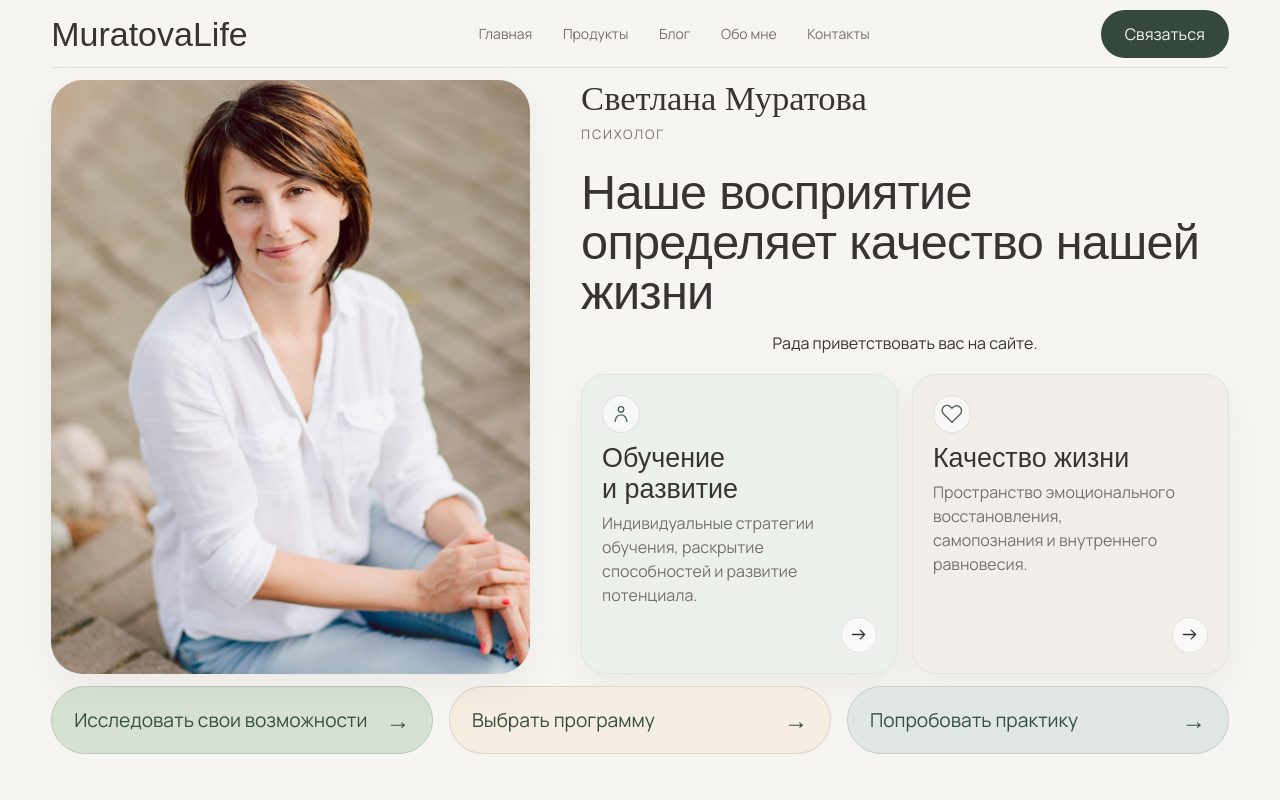
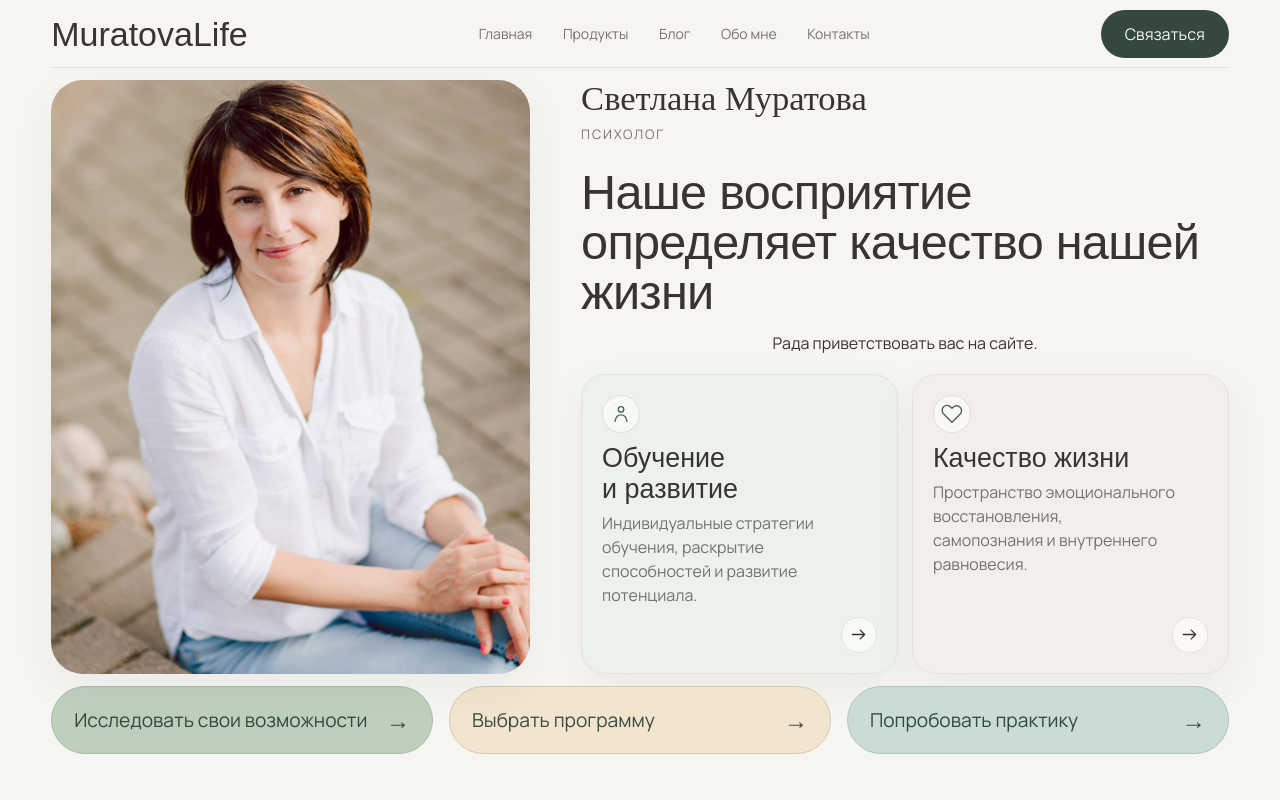
Before and after one commit to snmuratova/muratovalife-site, a Next.js app: page / in a window 1280 px wide. Shown: the top 800 px of the page. Built offline with nearby package versions, Linux system fonts and the light colour scheme; a web font is replaced by a local one.

Commit message:
Add files via upload

```diff
--- a/package.json
+++ b/package.json
@@ -1,6 +1,6 @@
 {
   "name": "muratovalife-site",
-  "version": "0.34.0",
+  "version": "0.35.0",
   "private": true,
   "scripts": {
     "dev": "next dev",
--- a/src/app/globals.css
+++ b/src/app/globals.css
@@ -748,3 +748,30 @@ body { font-size: var(--type-body); line-height: var(--leading-body); }
 .home-practice-retreat > h3,
 .home-practice-retreat > p {position:relative;z-index:2;}
 .home-practice-retreat > span {position:absolute;right:26px;bottom:20px;z-index:2;}
+
+
+/* v35: clearer action-button contrast, using only the existing muted palette. */
+.home-actions .home-action:nth-child(1) {
+  background:#bfcfbe;
+  border-color:#a6bda8;
+  color:#2e4a3b;
+}
+.home-actions .home-action:nth-child(2) {
+  background:#f1e5cf;
+  border-color:#d9c8aa;
+  color:#3c4b3f;
+}
+.home-actions .home-action:nth-child(3) {
+  background:#cbdcd6;
+  border-color:#adc7bd;
+  color:#2d4a42;
+}
+.home-actions .home-action:hover {
+  background:#f9faf7;
+  border-color:#819e8e;
+}
+/* Show the treetops and mist, not the rocks at the bottom of the painting.
+   This changes framing only: the source image, text and card size stay intact. */
+.home-practice-retreat-art {
+  object-position:center 32%;
+}
```
Also changed, not shown: 1 other file (tests, documents, lock files or other folders).
